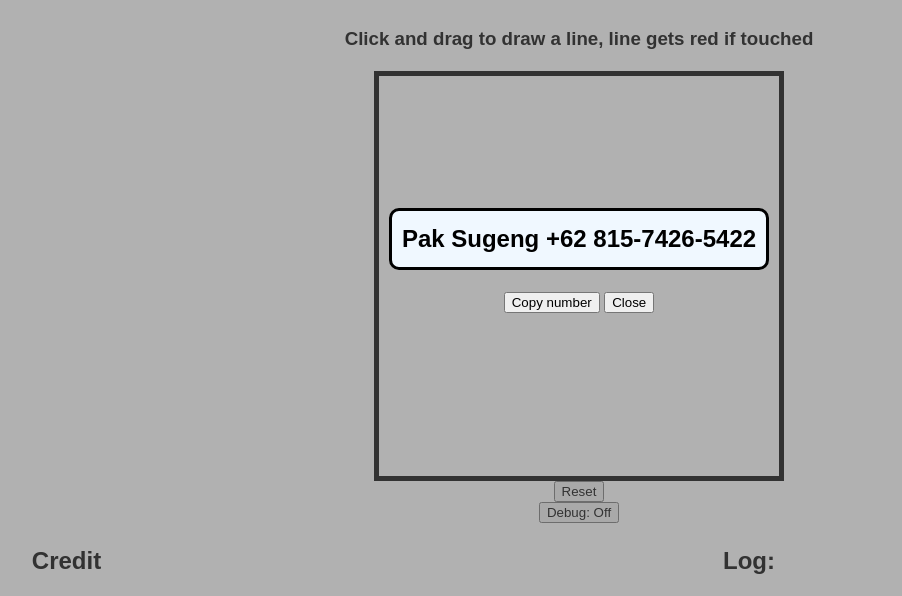
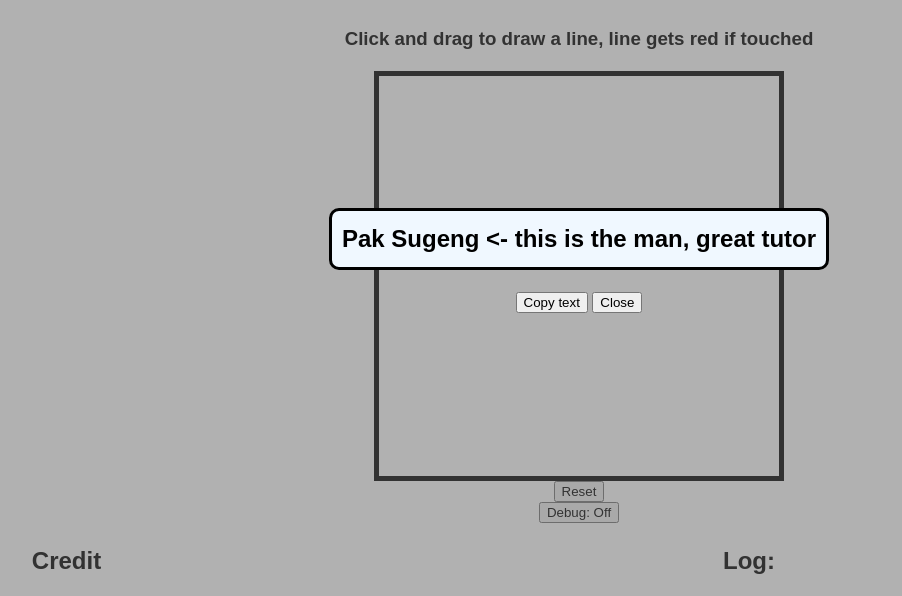
Before and after one commit to Falling10fruit/Random, a website: page Assets/CircleLineBump/index.html in a window 1280 px wide. Both pictures are taken after a click on the link "this guy". Shown: the part 149-745 px from the top of the page, without its empty margins (61-963 px from the left). Drawn offline with Linux system fonts and the light colour scheme.

```diff
--- a/Assets/CircleLineBump/index.html
+++ b/Assets/CircleLineBump/index.html
@@ -24,9 +24,9 @@
             <br>Oh yeah and my parents, for giving him money</p>
 
                 <div id="PhoneNumberContainer" style="visibility: hidden">
-                    <h2 id="PhoneNumber">Pak Sugeng +62 815-7426-5422</h2>
+                    <h2 id="PhoneNumber">Pak Sugeng <- this is the man, great tutor</h2>
                     <div>
-                        <button onclick="navigator.clipboard.writeText('+62 815-7426-5422'); alert('Number copied')">Copy number</button>
+                        <button onclick="navigator.clipboard.writeText('Pak Sugeng <- this is the man, great tutor'); alert('Text copied')">Copy text</button>
 
                         <button onclick="document.getElementById('PhoneNumberContainer').style.visibility = 'hidden';">Close</button>
 
```
